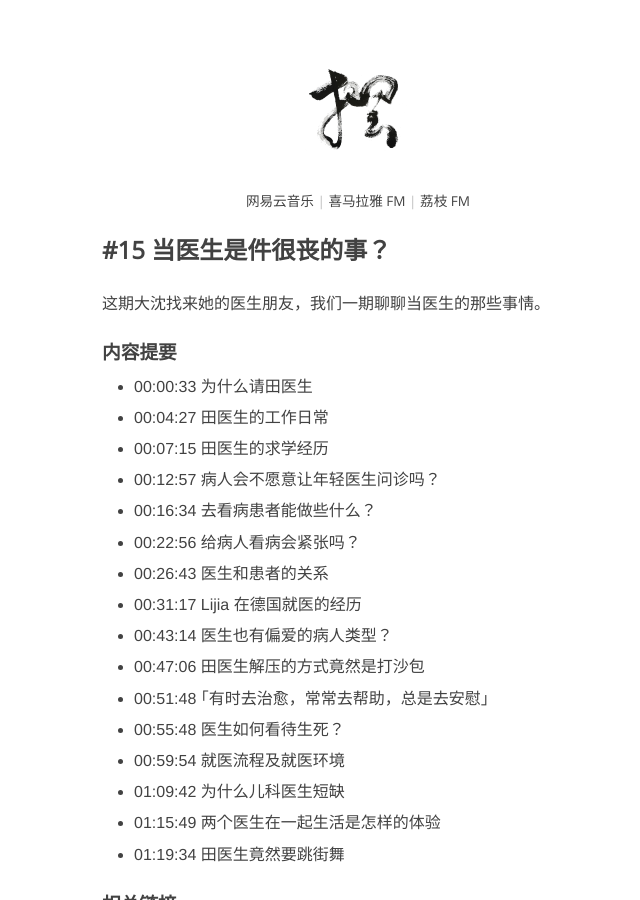
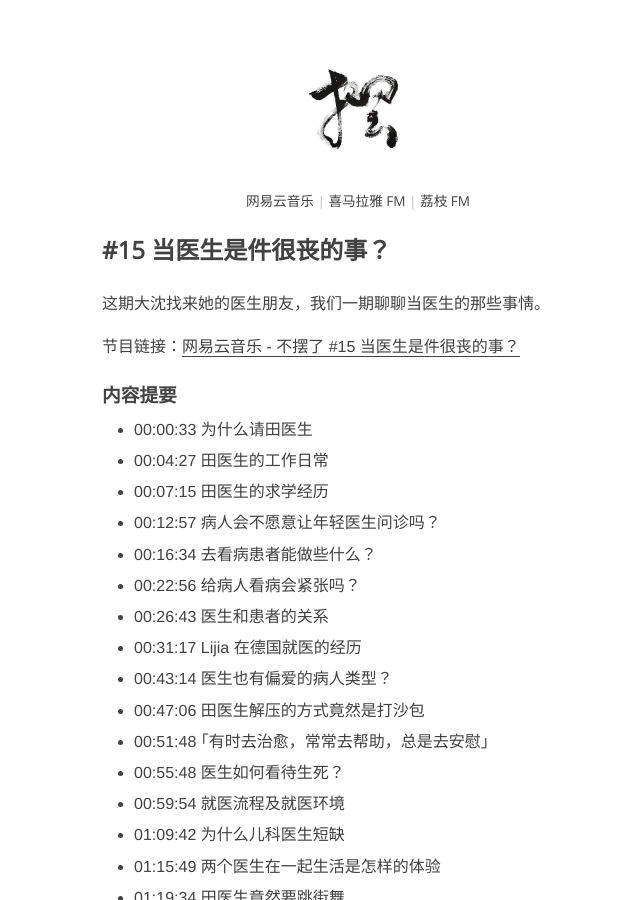
Before and after one commit to onion7878/bubaile.net, a Jekyll site: the page built from _posts/2018-03-12-doctor-tian.md, in a window 1280 px wide and 900 px high. Shown: the whole window, without its empty margins (282-922 px from the left). Built offline with Jekyll 4.4.1, drawn with Linux system fonts in a browser that asks for light colours.

Commit message:
添加节目链接

```diff
--- a/_posts/2018-03-12-doctor-tian.md
+++ b/_posts/2018-03-12-doctor-tian.md
@@ -9,6 +9,8 @@ categories: [podcast]
 ---
 
 这期大沈找来她的医生朋友，我们一期聊聊当医生的那些事情。
+
+节目链接：[网易云音乐 - 不摆了 #15 当医生是件很丧的事？](http://music.163.com/#/program?id=1368423884)
 
 ### 内容提要
 
```
